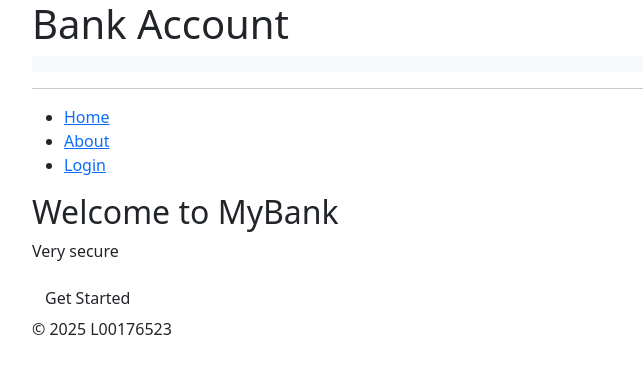
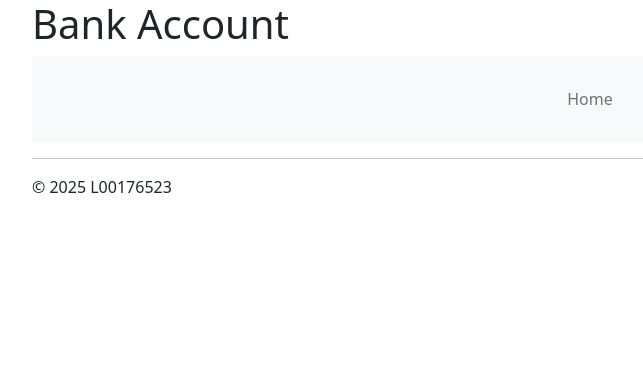
Before and after one commit to michelleog2351/Secure-Bank-Application, a plain HTML site: page Project_Secure Banking Application/login.html in a window 1280 px wide. Shown: the whole page, without its empty margins (50-693 px from the left). Drawn offline with nearby package versions, Linux system fonts and the light colour scheme.

Commit message:
add changes to nav.js

```diff
--- a/Project_Secure Banking Application/login.html
+++ b/Project_Secure Banking Application/login.html
@@ -15,22 +15,10 @@
   </head>
   <body>
     <div class="container">
-      <div class="navbar-nav">
-        <h1>Bank Account</h1>
-        <nav id="nav" class="navbar navbar-expand-sm bg-light"></nav>
-        <hr />
-        <ul>
-          <li><a href="index.html">Home</a></li>
-          <li><a href="about.html">About</a></li>
-          <li><a href="login.html">Login</a></li>
-        </ul>
-      </div>
+      <h1>Bank Account</h1>
+      <nav id="nav" class="navbar navbar-expand-sm bg-light"></nav>
+      <hr />
 
-      <section class="hero">
-        <h2>Welcome to MyBank</h2>
-        <p>Very secure</p>
-        <a href="login.html" class="btn">Get Started</a>
-      </section>
       <footer>
         <p>&copy; 2025 L00176523</p>
       </footer>
--- a/Project_Secure Banking Application/src/js/login.js
+++ b/Project_Secure Banking Application/src/js/login.js
@@ -1,4 +1,6 @@
 $(document).ready(function () {
+  nav();
+});
 var attempt = 3; // Variable to count number of attempts
 
 // Login validation
@@ -60,4 +62,3 @@ $(document).ready(function () {
     return false;
   }
 });
-});
--- a/Project_Secure Banking Application/src/js/nav.js
+++ b/Project_Secure Banking Application/src/js/nav.js
@@ -3,7 +3,7 @@ function nav() {
       <div class="container d-flex justify-content-center">
           <ul class="navbar-nav" style="padding: 15px 15px 15px 15px">
               <li class="nav-item">
-                  <a class="nav-link" href="../../../index.html">Home</a>
+                  <a class="nav-link" href="../../index.html">Home</a>
               </li>
 
 
```
Also changed, not shown: Project_Secure Banking Application/index.html (+8 -11 lines). Lines whose indentation alone changed are shown as unchanged.
